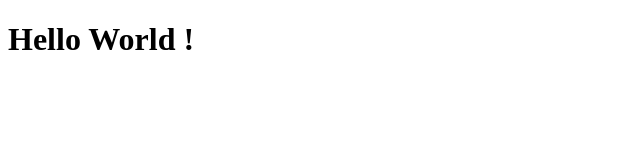
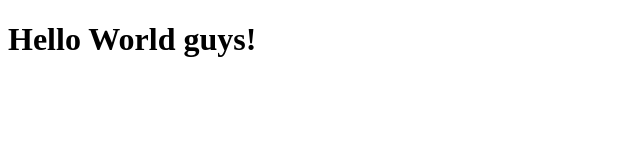
Before and after one commit to aliakbarra/revou_test_day1, a plain HTML site: page index.html in a window 1280 px wide. Shown: the whole page, without its empty margins (0-640 px from the left). Drawn offline with Linux system fonts and the light colour scheme.

Commit message:
update testiing

```diff
--- a/index.html
+++ b/index.html
@@ -4,6 +4,6 @@
             <title>Test</title>
 </head>
     <body>
-        <h1>Hello World !</h1>
+        <h1>Hello World guys!</h1>
     </body>
 </html>
```
